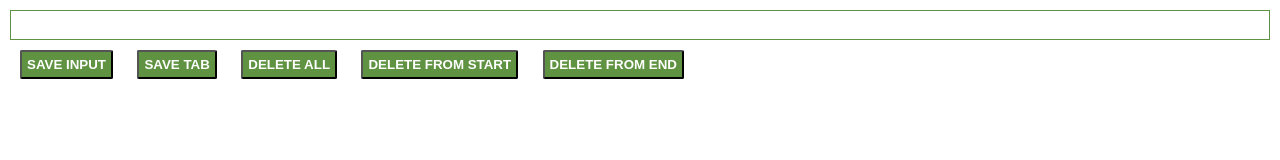
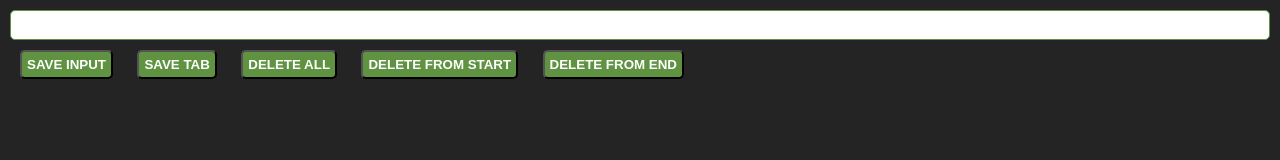
Before and after one commit to Rikhil09/Leads-Tracker, a website built with Vite: page index.html in a window 1280 px wide. Built offline with nearby package versions, Linux system fonts and the light colour scheme.

Commit message:
Update extension.css

```diff
--- a/extension.css
+++ b/extension.css
@@ -2,7 +2,8 @@ body{
     margin: 0;
     padding: 10px;
     font-family: Arial, Helvetica, sans-serif;
-    min-width: 250px;
+    min-width: 400px;
+    background-color: #242424;
 }
 input{
     width: 100%;
@@ -10,11 +11,12 @@ input{
     padding: 10px;
     box-sizing: border-box;
     border: #5f9341 1px solid;
+    border-radius: 5px;
 }
 button{
     background-color: #5f9341;
     color: white;
-    border-radius: 2px;
+    border-radius: 5px;
     margin: 10px;
     text-align: center;
     padding: 5px;
```
